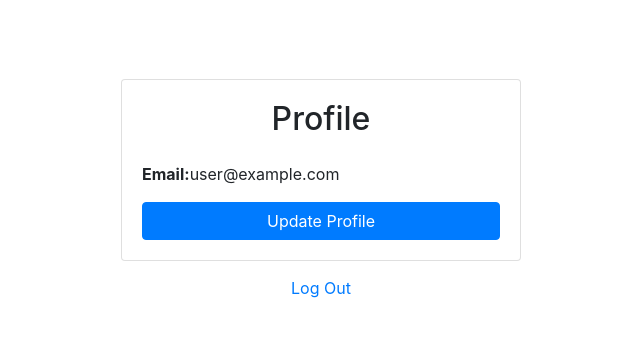
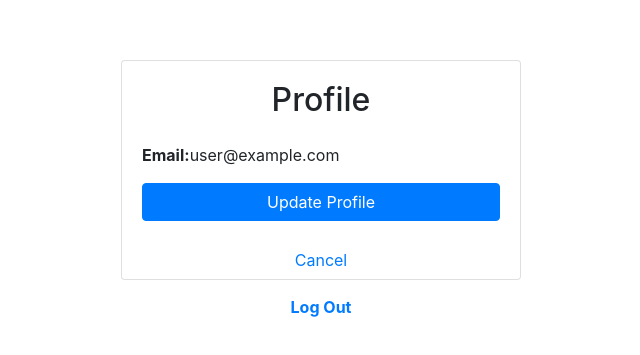
Before and after one commit to kiranbabucr7/File-Manager, a React (Create React App) app in the folder react-file-manager/: page /user in a window 1280 px wide. Shown: the part 207-562 px from the top of the page, without its empty margins (319-959 px from the left). Built offline with nearby package versions, Linux system fonts and the light colour scheme; no server answers; sample sign-in values are in the browser's storage.

Commit message:
added Cancel button which redirects to dashboard

```diff
--- a/react-file-manager/src/components/Authentication/Profile.js
+++ b/react-file-manager/src/components/Authentication/Profile.js
@@ -20,6 +20,10 @@ export default function Profile() {
     }
   }
 
+  const handleCancel = () =>{
+    history.push("/")
+  }
+
   return (
     <CenteredContainer>
       <Card>
@@ -29,9 +33,10 @@ export default function Profile() {
           <strong>Email:</strong>{currentUser?.email}
           <Link className="w-100 btn btn-primary mt-3" to="/update-profile">Update Profile</Link>
         </Card.Body>
+        <Button variant="link" onClick={handleCancel}>Cancel</Button>
       </Card>
       <div className="w-100 text-center mt-2">
-        <Button variant="link" onClick={handleLogOut}>Log Out</Button>
+        <Button variant="link" onClick={handleLogOut}><strong>Log Out</strong></Button>
       </div>
     </CenteredContainer>
   )
```
